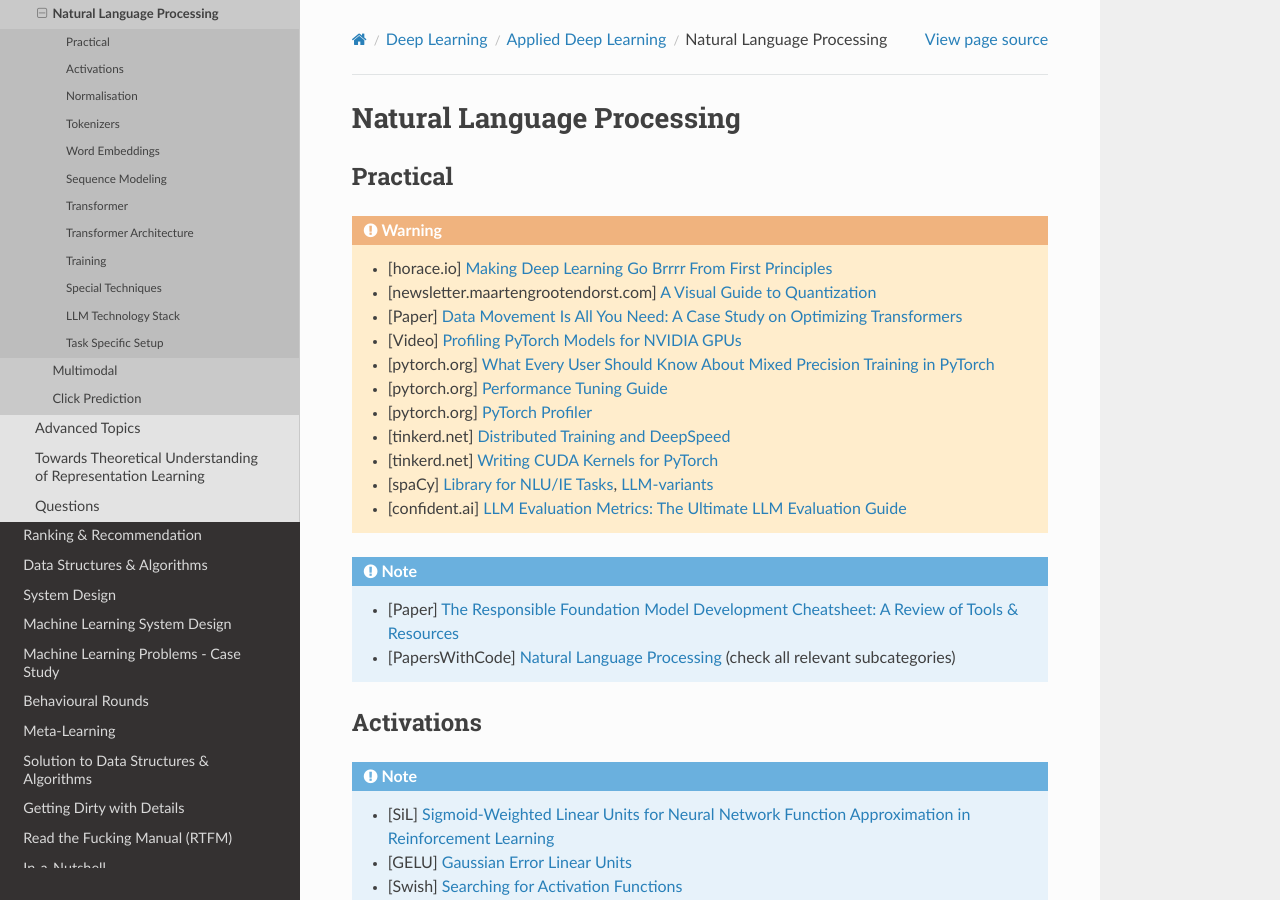
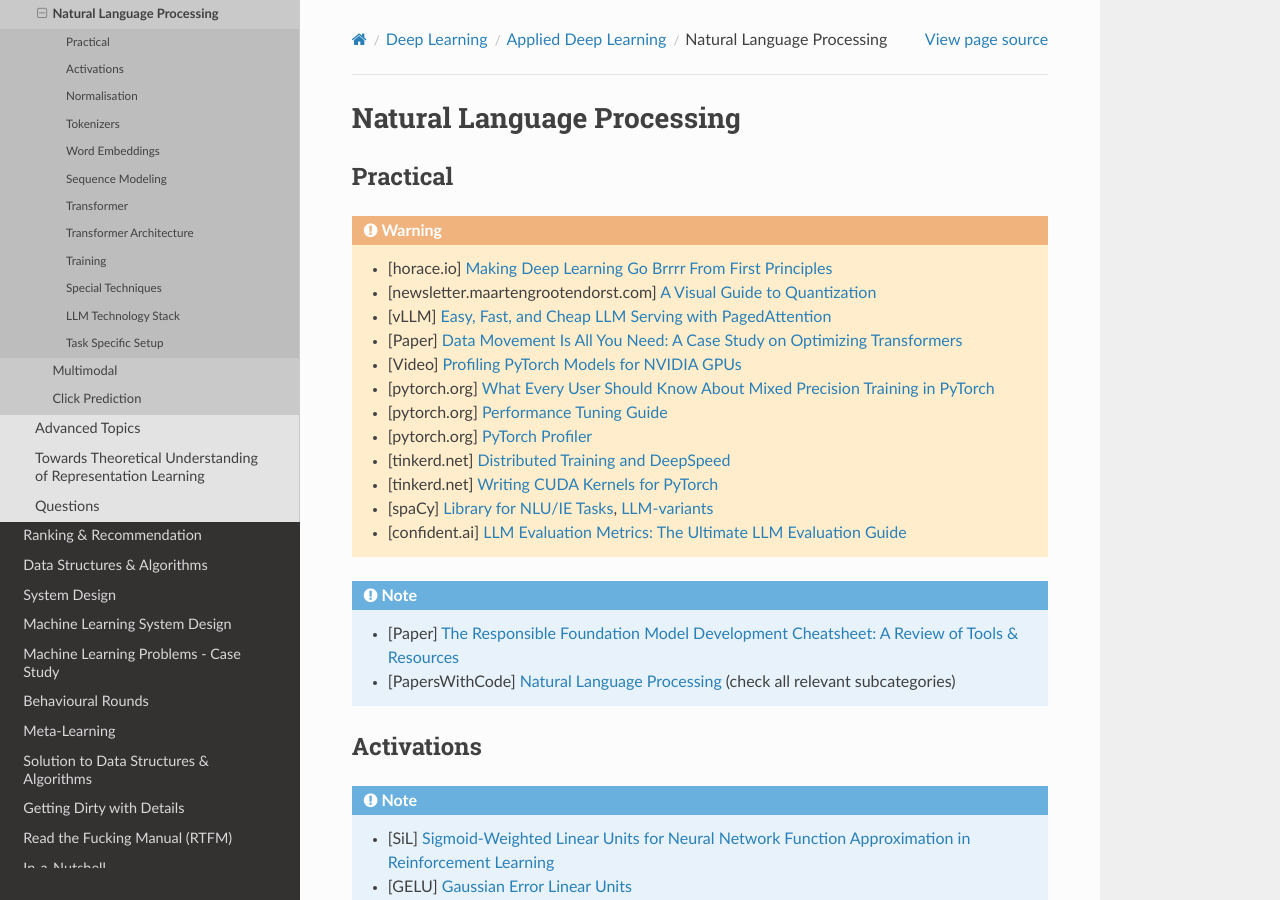
Before and after one commit to uselesstechjunks/leetcode, a Sphinx documentation site: the page built from docs/source/dl/application/nlp.rst, in a window 1280 px wide and 900 px high. Built offline with Sphinx 7.4.7 and the Read the Docs theme 2.0.0, drawn with Linux system fonts in a browser that asks for light colours.

Commit message:
Update nlp.rst (#329)

```diff
--- a/docs/source/dl/application/nlp.rst
+++ b/docs/source/dl/application/nlp.rst
@@ -7,6 +7,7 @@ Practical
 .. warning::
 	* [horace.io] `Making Deep Learning Go Brrrr From First Principles <https://horace.io/brrr_intro.html>`_
 	* [newsletter.maartengrootendorst.com] `A Visual Guide to Quantization <https://newsletter.maartengrootendorst.com/p/a-visual-guide-to-quantization>`_
+	* [vLLM] `Easy, Fast, and Cheap LLM Serving with PagedAttention <https://blog.vllm.ai/2023/06/20/vllm.html>`_
 	* [Paper] `Data Movement Is All You Need: A Case Study on Optimizing Transformers <https://arxiv.org/abs/2007.00072>`_
 	* [Video] `Profiling PyTorch Models for NVIDIA GPUs <https://www.nvidia.com/en-us/on-demand/session/gtcspring21-s31644/>`_
 	* [pytorch.org] `What Every User Should Know About Mixed Precision Training in PyTorch <https://pytorch.org/blog/what-every-user-should-know-about-mixed-precision-training-in-pytorch/>`_
```
